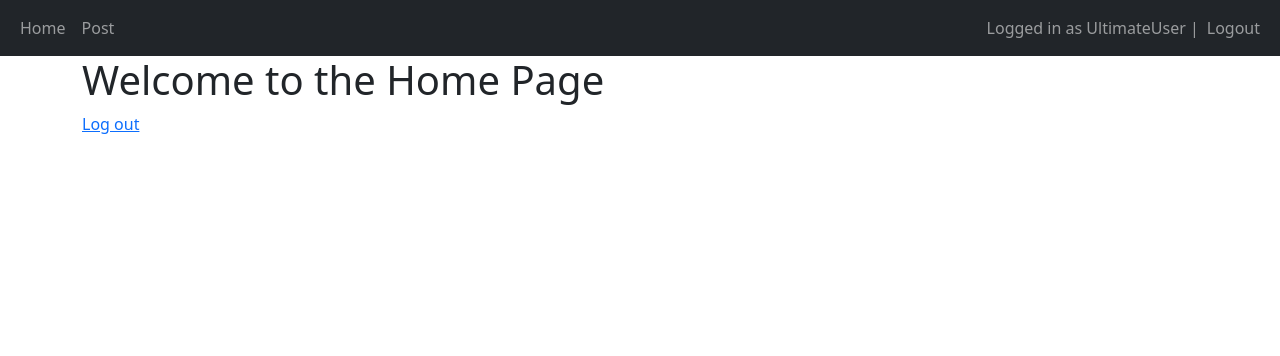
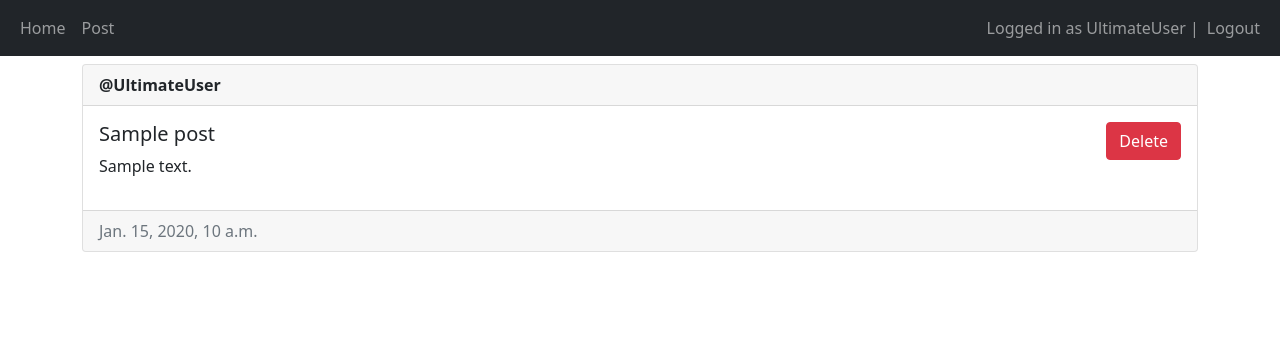
Before and after one commit to ratjatjimalatji/Django_MFA_RBAC, a Django app: page / in a window 1280 px wide. Shown: the top 356 px of the page. Run offline with Django 5.2, Linux system fonts and the light colour scheme; a user stored in the database is signed in; data comes from the database, SQL or seed files in the repository; tables that the repository leaves empty hold one stand-in row (values such as "Sample post").

Commit message:
Users can create a post , view other users posts, &  delete their own post

```diff
--- a/loginSignup/base/forms.py
+++ b/loginSignup/base/forms.py
@@ -28,4 +28,6 @@ class RegisterForm(UserCreationForm):
 class PostForm(forms.ModelForm):
     class Meta:
         model = Post
-        fields = ['title', 'description', 'text_content', 'document', 'image']
+        fields = ['title', 'description']
+
+        # , 'text_content', 'document', 'image']
--- a/loginSignup/base/templates/home.html
+++ b/loginSignup/base/templates/home.html
@@ -1,6 +1,44 @@
-{% extends "base.html" %}
-{% block title%} Welcome to the home page{%endblock %}
-{% block content %}
-    <h1>Welcome to the Home Page </h1>
-    <a href="{% url "base:logout" %}"> Log out</a>
-{% endblock %}
+{% extends 'base.html' %} {% block title %}Home Page{% endblock %}
+{% block content %} {% for post in posts %}
+<div class="card mt-2">
+  <div class="card-header"><strong>@{{ post.author.username }}</strong></div>
+  <div class="card-body d-flex flex-row justify-content-between">
+    <div>
+      <h5 class="card-title">{{post.title}}</h5>
+      <p>{{post.description}}</p>
+    </div>
+
+    <div> <!-- Owners of the post can delete a post-->
+      {% if user == post.author or perms.main.delete_post %}
+      <form method="post">
+        {% csrf_token %}
+        <button
+          type="submit"
+          class="btn btn-danger"
+          name="post-id"
+          value="{{post.id}}"
+        > <!--btn-danger Makes the button red-->
+          Delete
+        </button>
+      </form>
+      {% endif %}
+      {% if user.is_staff %}
+      <form method="post">
+        {% csrf_token %}
+        <button
+          type="submit"
+          class="btn btn-warning"
+          name="user-id"
+          value="{{post.author.id}}"
+        >
+          Ban User
+        </button>
+      </form>
+      {% endif %}
+    </div>
+  </div>
+  <div class="card-footer text-muted">{{post.created_at}}</div>
+</div>
+{% empty %}
+<p>No posts yet :(</p>
+{% endfor %} {% endblock %}
--- a/loginSignup/base/views.py
+++ b/loginSignup/base/views.py
@@ -5,10 +5,20 @@ from django.contrib.auth.forms import UserCreationForm
 from django.contrib.auth.decorators import login_required
 from django.contrib.auth import login, logout, authenticate
 from django.contrib import messages
+from .models import Post
 
 @login_required(login_url="/login")
 def home(request):
-    return render(request, "home.html", {})
+    posts = Post.objects.all()
+
+    if request.method == "POST":
+        post_id = request.POST.get("post-id")
+        post = Post.objects.filter(id=post_id).first()
+        if post and post.author == request.user:
+            post.delete()
+        print(post_id)
+
+    return render(request, "home.html", {"posts": posts})
 
 def authView(request):
     if request.method == "POST":
@@ -41,12 +51,13 @@ def sign_up(request):
 @login_required(login_url="/login")
 def create_post(request):
     if request.method == 'POST':
-        form = PostForm(request.POST, request.FILES)
+        form = PostForm(request.POST)
         if form.is_valid():
             post = form.save(commit=False)
-            post.author = request.user  # accesses the user that i signed in
+            post.author = request.user
             post.save()
-            return redirect('/home')  # Replace 'post_list' with your desired redirect URL
+            return redirect("/home")
     else:
         form = PostForm()
-    return render(request, 'create_post.html', {'form': form})
+
+    return render(request, 'create_post.html', {"form": form})
```
